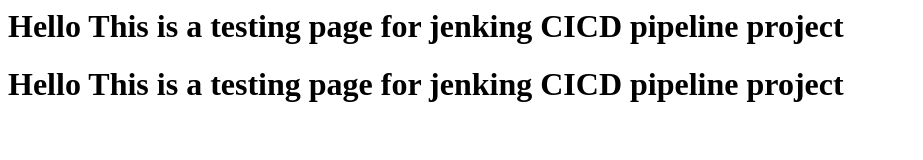
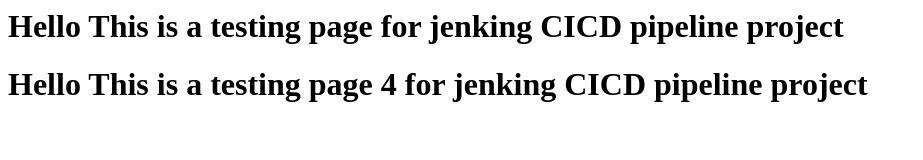
Before and after one commit to waqqar201292/centralgit, a plain HTML site: page index.html in a window 1280 px wide. Shown: the whole page, without its empty margins (0-923 px from the left). Drawn offline with Linux system fonts and the light colour scheme.

Commit message:
Update index.html

```diff
--- a/index.html
+++ b/index.html
@@ -2,6 +2,6 @@
 <title>This is jenkins file</title>
 <body>
 <h1>Hello This is a testing page for jenking CICD pipeline project</h1>
-  <h1>Hello This is a testing page for jenking CICD pipeline project</h1>
+  <h1>Hello This is a testing page 4 for jenking CICD pipeline project</h1>
 </body>
 </html>
```
